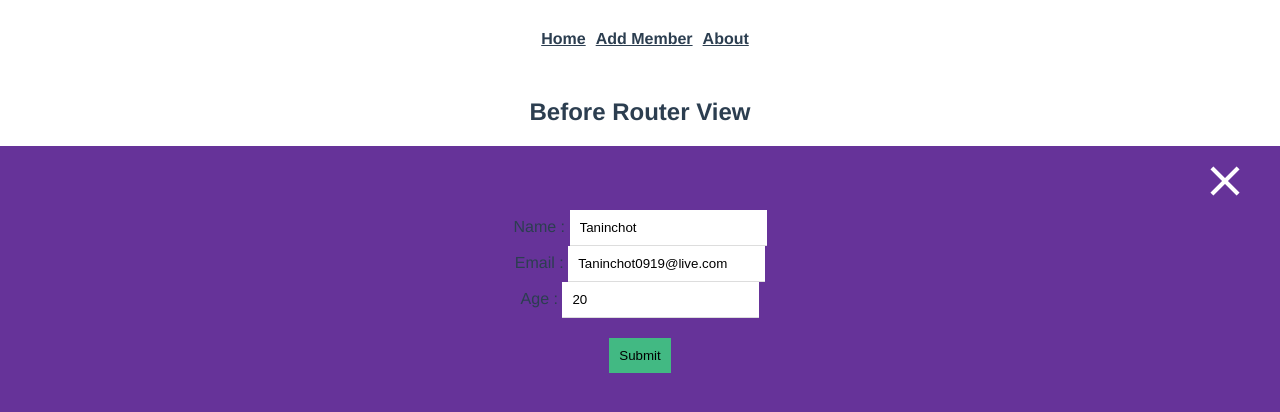
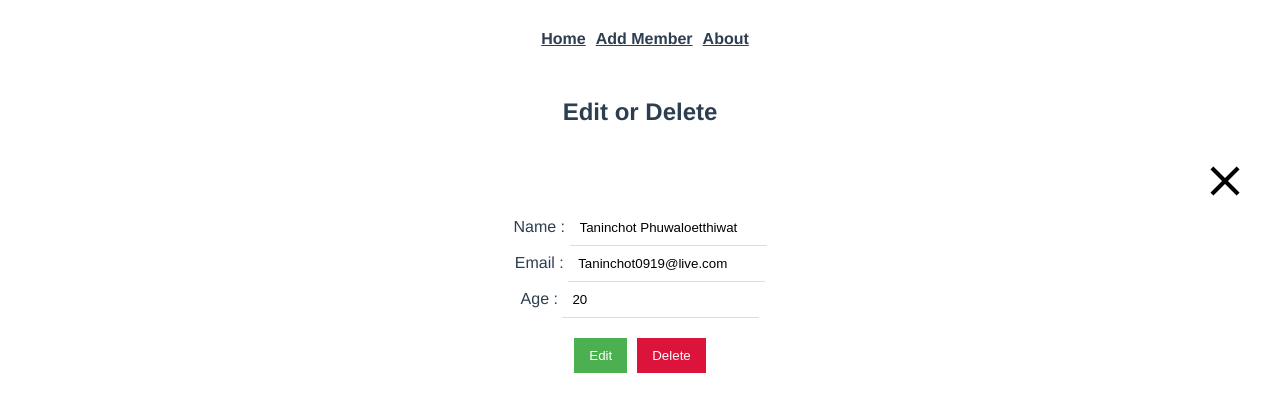
Before and after one commit to Taninchot0919/INT203_62130500038_Groupwork_SPA, a Vue app: page /member/1 in a window 1280 px wide. Shown: the top 412 px of the page. Built offline with nearby package versions, Linux system fonts and the light colour scheme; data requests are answered from the project's data file.

Commit message:
[UPDATE] Can edit data

```diff
--- a/data/db.json
+++ b/data/db.json
@@ -1,10 +1,10 @@
 {
   "members": [
     {
-      "id": 1,
-      "name": "Taninchot",
+      "name": "Taninchot Phuwaloetthiwat",
       "email": "Taninchot0919@live.com",
-      "age": "20"
+      "age": "20",
+      "id": 1
     },
     {
       "name": "ธนินโชตน์ ภูวเลิศธิวัฒน์",
@@ -19,10 +19,16 @@
       "id": 3
     },
     {
-      "name": "กานต์กมล",
+      "name": "กานต์กมล พัฒนภิรมย์",
       "email": "karnkamol.sit@mail.kmutt.ac.th",
       "age": "19",
       "id": 4
+    },
+    {
+      "name": "ธนินโชตน์ ภูวเลิศธิวัฒน์",
+      "email": "taninchot.art@mail.kmutt.ac.th",
+      "age": "2",
+      "id": 5
     }
   ]
 }
--- a/src/App.vue
+++ b/src/App.vue
@@ -1,7 +1,7 @@
 <template>
   <!-- <modal v-if="isModalOn" @emitModal="toggleModal" /> -->
   <nav-bar />
-  <h2>Before Router View</h2>
+  <!-- <h2>Before Router View</h2> -->
   <router-view />
 </template>
 
--- a/src/components/Modal.vue
+++ b/src/components/Modal.vue
@@ -1,5 +1,6 @@
 <template>
-  <div class="modal">
+  <div class="modal" @submit.prevent="">
+    <h2>Edit or Delete</h2>
     <span class="material-icons" @click="emitModal"> close </span>
     <form>
       <label>Name : </label>
@@ -8,7 +9,8 @@
       <input type="email" v-model="email" required /> <br />
       <label>Age : </label>
       <input type="number" v-model="age" required /><br />
-      <button>Submit</button>
+      <button class="submit" @click="editMember">Edit</button>
+      <button class="delete">Delete</button>
     </form>
   </div>
 </template>
@@ -28,13 +30,29 @@ export default {
     emitModal() {
       console.log("can access at modal");
       this.$emit("emitModal");
+      this.$router.push("/");
+    },
+    async editMember() {
+      console.log("editMemberMethod");
+      let editData = {
+        name: this.name,
+        email: this.email,
+        age: this.age
+      };
+      const res = await fetch(this.url, {
+        method: "PUT",
+        headers: { "Content-Type": "application/json" },
+        body: JSON.stringify(editData)
+      });
+      console.log(res)
+      this.$router.push('/')
     }
   },
   async mounted() {
     console.log(this.url);
     const res = await fetch(this.url);
     const data = await res.json();
-    console.log(this.members);
+    console.log(data);
     this.name = data.name;
     this.email = data.email;
     this.age = data.age;
@@ -44,14 +62,24 @@ export default {
 
 <style scoped>
 .modal {
-  background-color: rebeccapurple;
   background-size: 100%;
   width: 100%;
   height: 100vh;
   text-align: right;
 }
+.submit {
+  background-color: #4caf50;
+  padding: 10px 15px 10px 15px;
+  margin-right: 10px;
+  color: white;
+}
+.delete {
+  background-color: crimson;
+  padding: 10px 15px 10px 15px;
+  color: white;
+}
 .material-icons {
-  color: white;
+  color: black;
   font-size: 50px;
   margin-top: 10px;
   margin-right: 30px;
```
